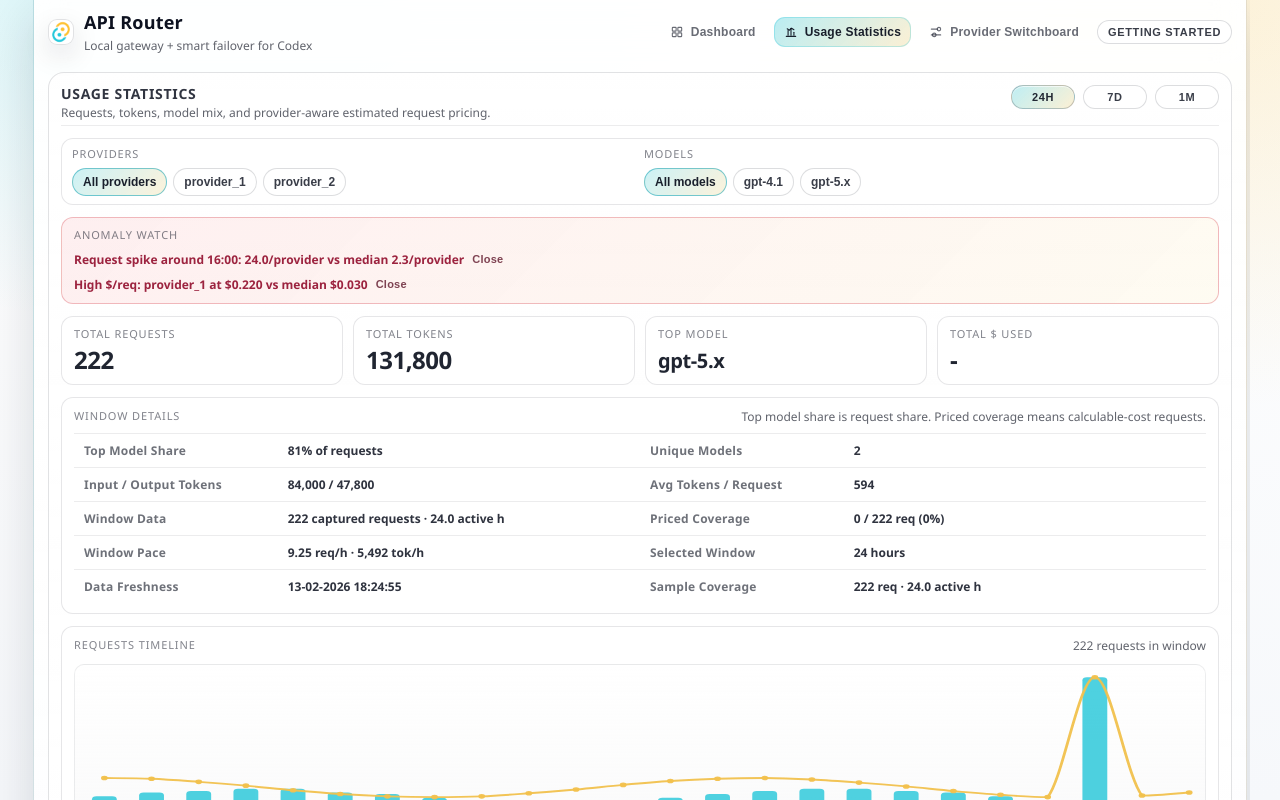
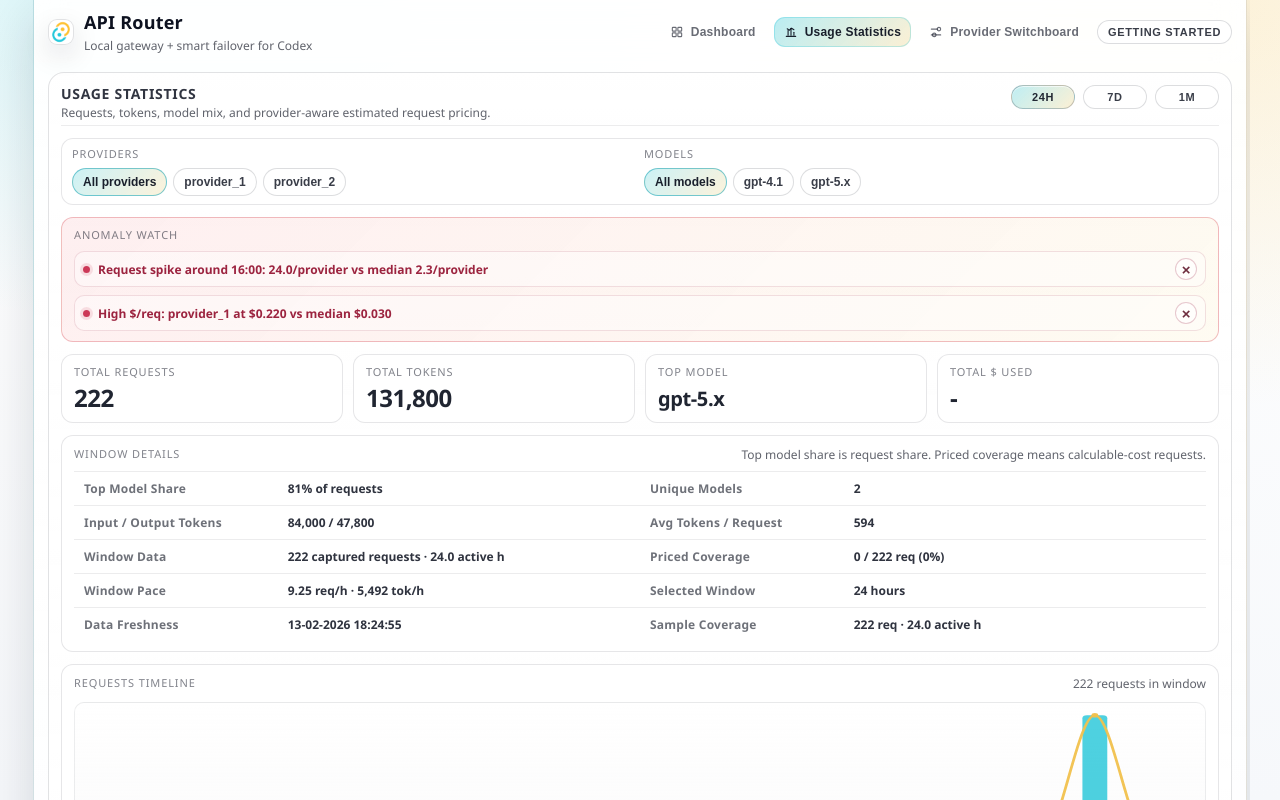
Before and after one commit to yiyousiow000814/API-Router, a React (Vite) app: page / in a window 1280 px wide. Both pictures are taken after a click on the tab "Usage Statistics". Built offline with nearby package versions, Linux system fonts and the light colour scheme.

Commit message:
fix: redesign anomaly watch rows as alert chips

```diff
--- a/src/ui/components/UsageStatisticsPanel.css
+++ b/src/ui/components/UsageStatisticsPanel.css
@@ -91,48 +91,63 @@
   background: linear-gradient(135deg, rgba(245, 99, 110, 0.1), rgba(245, 207, 84, 0.08));
   padding: 10px 12px;
   display: grid;
-  gap: 6px;
+  gap: 8px;
 }
 
 .aoUsageAnomalyText {
   font-size: 12px;
   color: rgba(145, 12, 43, 0.9);
   font-weight: 620;
+  min-width: 0;
 }
 
-.aoUsageAnomalyRow {
+.aoUsageAnomalyItem {
   display: flex;
   align-items: center;
   justify-content: flex-start;
-  gap: 6px;
-  padding-top: 2px;
+  gap: 8px;
+  padding: 6px 8px;
+  border-radius: 10px;
+  background: rgba(255, 255, 255, 0.42);
+  border: 1px solid rgba(145, 12, 43, 0.12);
 }
 
-.aoUsageAnomalyText {
-  min-width: 0;
-  flex: 0 1 auto;
+.aoUsageAnomalyDot {
+  width: 7px;
+  height: 7px;
+  border-radius: 999px;
+  background: rgba(198, 36, 70, 0.9);
+  box-shadow: 0 0 0 3px rgba(198, 36, 70, 0.12);
+  flex: 0 0 auto;
 }
 
-.aoUsageAnomalyDismissBtn {
+.aoUsageAnomalyItem .aoUsageAnomalyText {
+  flex: 1 1 auto;
+}
+
+.aoUsageAnomalyDismissIcon {
   flex: 0 0 auto;
-  border: 0;
-  background: transparent;
-  color: rgba(95, 23, 42, 0.8);
-  font-size: 11px;
-  font-weight: 650;
-  letter-spacing: 0.02em;
-  padding: 0 2px;
-  border-radius: 4px;
+  width: 22px;
+  height: 22px;
+  border: 1px solid rgba(145, 12, 43, 0.22);
+  background: rgba(255, 255, 255, 0.68);
+  color: rgba(95, 23, 42, 0.9);
+  font-size: 15px;
+  font-weight: 700;
+  border-radius: 999px;
   line-height: 1;
   cursor: pointer;
-  transition: background 120ms ease, color 120ms ease;
+  display: inline-flex;
+  align-items: center;
+  justify-content: center;
+  transition: background 120ms ease, color 120ms ease, border-color 120ms ease, transform 120ms ease;
 }
 
-.aoUsageAnomalyDismissBtn:hover {
-  background: rgba(95, 23, 42, 0.08);
+.aoUsageAnomalyDismissIcon:hover {
+  background: rgba(255, 255, 255, 0.95);
+  border-color: rgba(145, 12, 43, 0.4);
   color: rgba(95, 23, 42, 0.98);
-  text-decoration: underline;
-  text-underline-offset: 2px;
+  transform: scale(1.05);
 }
 
 .aoUsageActionBtn {
--- a/src/ui/components/UsageStatisticsPanel.tsx
+++ b/src/ui/components/UsageStatisticsPanel.tsx
@@ -170,11 +170,12 @@ export function UsageStatisticsPanel({
         <div className="aoUsageAnomalyBanner" role="status" aria-live="polite">
           <div className="aoMiniLabel">Anomaly Watch</div>
           {visibleAnomalyMessages.map((message) => (
-            <div key={`usage-anomaly-${message}`} className="aoUsageAnomalyRow">
+            <div key={`usage-anomaly-${message}`} className="aoUsageAnomalyItem">
+              <div className="aoUsageAnomalyDot" aria-hidden="true" />
               <div className="aoUsageAnomalyText">{message}</div>
               <button
                 type="button"
-                className="aoUsageAnomalyDismissBtn"
+                className="aoUsageAnomalyDismissIcon"
                 onClick={() =>
                   setDismissedAnomalyMessages((prev) => {
                     if (prev.has(message)) return prev
@@ -185,7 +186,7 @@ export function UsageStatisticsPanel({
                 }
                 aria-label="Dismiss anomaly notice"
               >
-                Close
+                ×
               </button>
             </div>
           ))}
```
